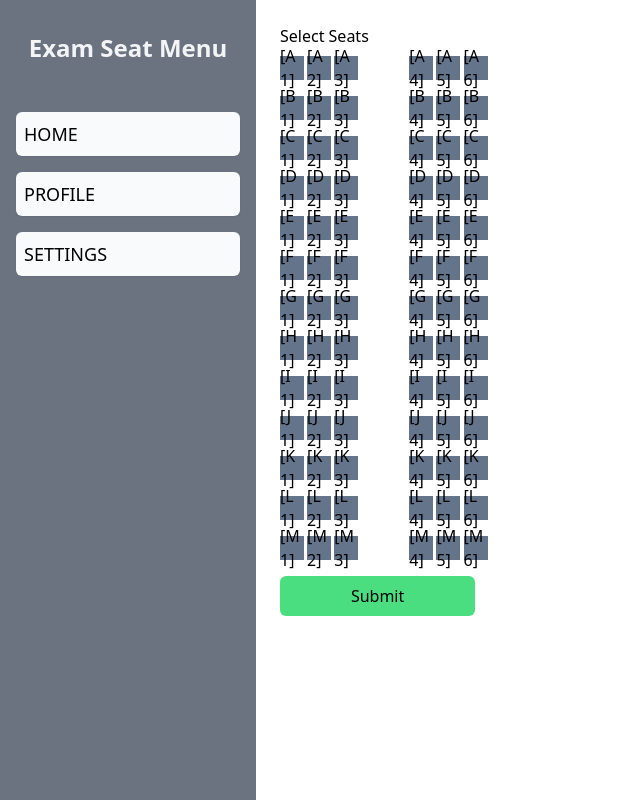
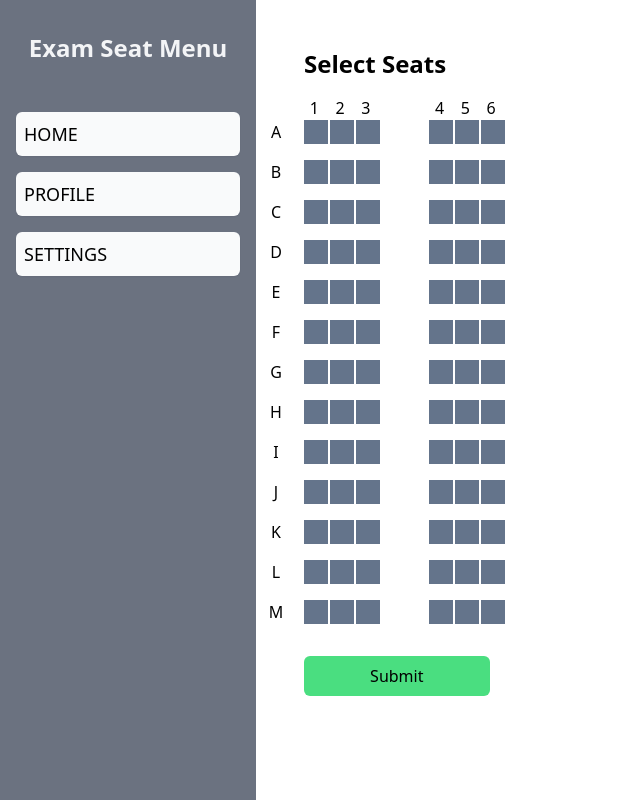
Before and after one commit to JayakrishnanMurali/exam-seat-booker, a Next.js app: page /user/bookSeats in a window 1280 px wide. Shown: the whole page, without its empty margins (0-640 px from the left). Built offline with nearby package versions, Linux system fonts and the light colour scheme.

Commit message:
Add seat namings and numbers

```diff
--- a/src/pages/user/bookSeats.js
+++ b/src/pages/user/bookSeats.js
@@ -27,8 +27,16 @@ const bookSeats = () => {
   for (let j = 0; j < verticalSeats.length; j++) {
     for (let i = 0; i < horizontalSeats.length; i++) {
       seats1.push(
-        <div className="w-6 h-6 cursor-pointer my-2 mx-0 flex justify-center items-center bg-slate-500 ">
-          [{verticalSeats[j]} {horizontalSeats[i]}]
+        <div
+          key={i + "" + j}
+          className="w-6 h-6 cursor-pointer my-2  flex justify-center items-center bg-slate-500 "
+        >
+          {j == 0 && <span className="mb-12 ml-4">{i + 1}</span>}
+          <span className="opacity-0">
+            {verticalSeats[j]}
+            {horizontalSeats[i]}
+          </span>
+          {i == 0 && <span className="mr-20 absolute">{verticalSeats[j]}</span>}
         </div>
       );
     }
@@ -37,20 +45,39 @@ const bookSeats = () => {
   for (let j = 0; j < verticalSeats.length; j++) {
     for (let i = 0; i < secondSetOfSeats.length; i++) {
       seats2.push(
-        <div className="w-6 h-6 cursor-pointer my-2 mx-0 flex justify-center items-center bg-slate-500 ">
-          [{verticalSeats[j]} {secondSetOfSeats[i]}]
+        <div
+          key={i + "" + j}
+          className="w-6 h-6 cursor-pointer my-2  flex justify-center items-center bg-slate-500 "
+        >
+          {j == 0 && <span className="mb-12 ml-4">{i + 4}</span>}
+
+          <span className="opacity-0">
+            {verticalSeats[j]}
+            {secondSetOfSeats[i]}
+          </span>
         </div>
       );
     }
   }
 
+  const handleSelectedSeat = (e) => {
+    console.log(e.target.innerText, "check");
+  };
+
   return (
-    <div className="p-6 ">
-      <h1>Select Seats</h1>
+    <div className="p-12">
+      <h1 className="text-2xl font-semibold mb-8">Select Seats</h1>
 
-      <div className="flex">
-        <div className="w-1/12 mr-12 grid grid-cols-3">{seats1}</div>
-        <div className="w-1/12 grid grid-cols-3">{seats2}</div>
+      <div className="flex mb-4">
+        <div
+          className="w-1/12 mr-12 grid grid-cols-3"
+          onClick={handleSelectedSeat}
+        >
+          {seats1}
+        </div>
+        <div className="w-1/12 grid grid-cols-3" onClick={handleSelectedSeat}>
+          {seats2}
+        </div>
       </div>
 
       <Link href="/">
```
